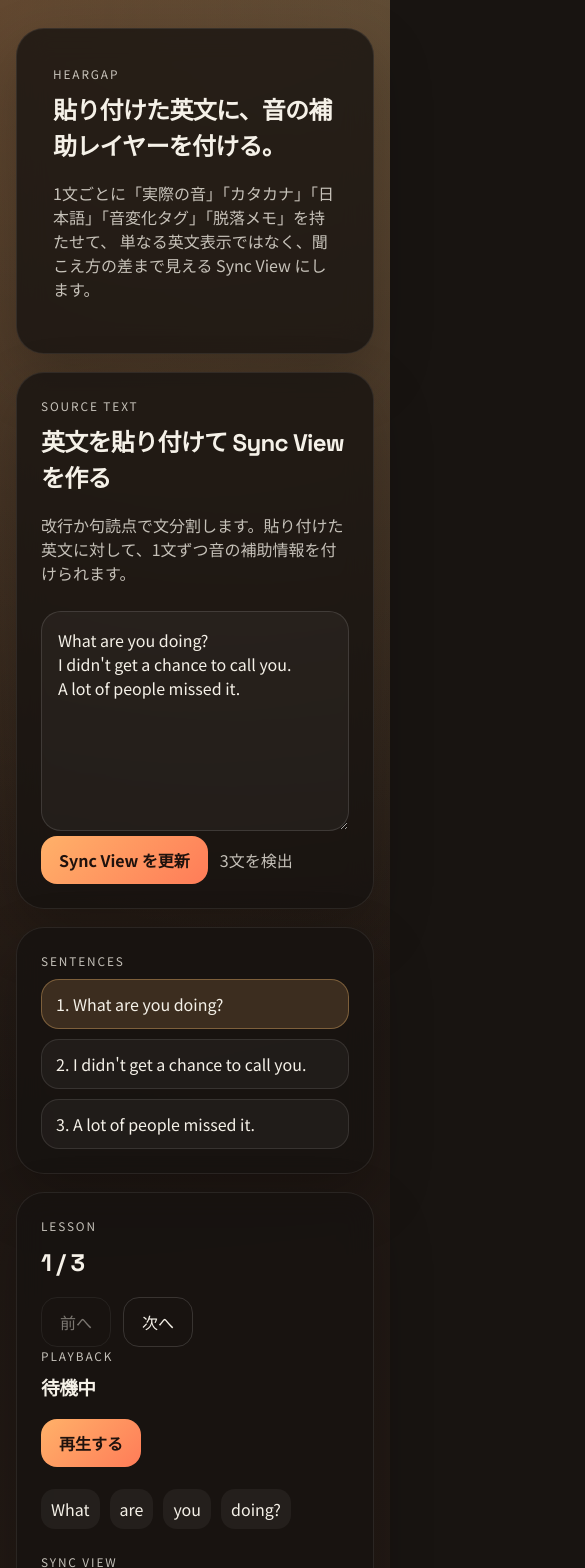
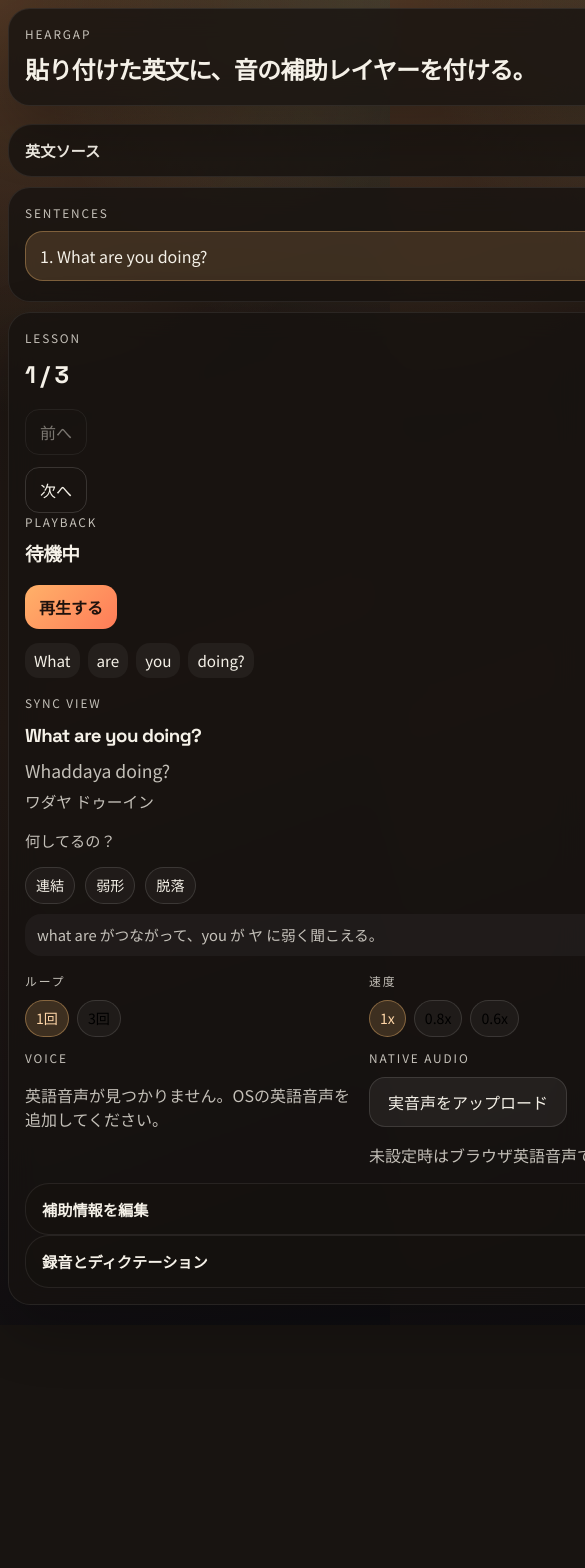
Before and after one commit to summerMK-ops/HearGap, a React (Vite) app: page / in a window 390 px wide. Shown: the top 1568 px of the page, 585 px wide, since content can reach past the window. After the commit the page ends 1325 px from the top, so only its background shows below. Built offline with nearby package versions, Linux system fonts and the light colour scheme.

Commit message:
Optimize mobile layout for single-screen usage

```diff
--- a/src/App.jsx
+++ b/src/App.jsx
@@ -466,7 +466,7 @@ const pickEnglishVoice = (voices, preferredVoiceURI) => {
 
 function EditorCard({ text, onTextChange, onApply, sentenceCount }) {
   return (
-    <section className="card">
+    <section className="card compact-card">
       <p className="section-label">Source Text</p>
       <h2>英文を貼り付けて Sync View を作る</h2>
       <p className="muted">
@@ -490,7 +490,7 @@ function EditorCard({ text, onTextChange, onApply, sentenceCount }) {
 
 function SentenceRail({ sentences, activeIndex, onSelect }) {
   return (
-    <section className="card">
+    <section className="card compact-card">
       <p className="section-label">Sentences</p>
       <div className="sentence-rail">
         {sentences.map((sentence, index) => (
@@ -606,6 +606,8 @@ function PracticePanel({
   const [recordedUrl, setRecordedUrl] = useState("");
   const [englishVoices, setEnglishVoices] = useState([]);
   const [englishVoice, setEnglishVoice] = useState(null);
+  const [helperOpen, setHelperOpen] = useState(false);
+  const [toolsOpen, setToolsOpen] = useState(false);
   const mediaRecorderRef = useRef(null);
   const chunksRef = useRef([]);
   const timeoutRef = useRef([]);
@@ -867,17 +869,6 @@ function PracticePanel({
         {helper.notes ? <p className="helper-notes">{helper.notes}</p> : null}
       </div>
 
-      <section className="helper-card">
-        <p className="section-label">Helper Editor</p>
-        <h3>カタカナ・脱落・日本語をこの文に付ける</h3>
-        <div className="editor-actions helper-actions">
-          <button className="ghost-button" onClick={onAutoFill}>
-            自動補助を再生成
-          </button>
-        </div>
-        <HelperEditor helper={helper} onChange={onHelperChange} />
-      </section>
-
       <div className="control-grid">
         <div>
           <p className="control-label">ループ</p>
@@ -935,7 +926,27 @@ function PracticePanel({
         </div>
       </div>
 
-      <div className="lesson-layout bottom">
+      <details className="mobile-panel helper-panel" open={helperOpen} onToggle={(event) => setHelperOpen(event.currentTarget.open)}>
+        <summary className="panel-summary">
+          <span>補助情報を編集</span>
+          <span>{helperOpen ? "閉じる" : "開く"}</span>
+        </summary>
+        <section className="helper-card helper-card-open">
+          <div className="editor-actions helper-actions">
+            <button className="ghost-button" onClick={onAutoFill}>
+              自動補助を再生成
+            </button>
+          </div>
+          <HelperEditor helper={helper} onChange={onHelperChange} />
+        </section>
+      </details>
+
+      <details className="mobile-panel tools-panel" open={toolsOpen} onToggle={(event) => setToolsOpen(event.currentTarget.open)}>
+        <summary className="panel-summary">
+          <span>録音とディクテーション</span>
+          <span>{toolsOpen ? "閉じる" : "開く"}</span>
+        </summary>
+        <div className="lesson-layout bottom compact-tools">
           <div className="card inner-card">
             <p className="section-label">Shadowing</p>
             <h3>録音して比較する</h3>
@@ -973,6 +984,7 @@ function PracticePanel({
             ) : null}
           </div>
         </div>
+      </details>
     </section>
   );
 }
@@ -992,6 +1004,7 @@ export default function App() {
   });
   const [activeIndex, setActiveIndex] = useState(0);
   const [audioBySentence, setAudioBySentence] = useState({});
+  const [sourceOpen, setSourceOpen] = useState(false);
 
   const sentences = useMemo(() => splitIntoSentences(appliedText), [appliedText]);
   const draftSentences = useMemo(() => splitIntoSentences(sourceText), [sourceText]);
@@ -1049,12 +1062,18 @@ export default function App() {
 
       <div className="workspace-grid">
         <div className="workspace-sidebar">
+          <details className="mobile-panel source-panel" open={sourceOpen} onToggle={(event) => setSourceOpen(event.currentTarget.open)}>
+            <summary className="panel-summary">
+              <span>英文ソース</span>
+              <span>{sourceOpen ? "閉じる" : "開く"}</span>
+            </summary>
             <EditorCard
               text={sourceText}
               onTextChange={setSourceText}
               onApply={applySourceText}
               sentenceCount={draftSentences.length}
             />
+          </details>
           <SentenceRail sentences={sentences} activeIndex={activeIndex} onSelect={setActiveIndex} />
         </div>
 
--- a/src/styles.css
+++ b/src/styles.css
@@ -357,6 +357,47 @@ textarea {
   margin-top: 24px;
 }
 
+.mobile-panel {
+  border: 1px solid rgba(255, 255, 255, 0.08);
+  border-radius: 24px;
+  background: rgba(22, 18, 16, 0.78);
+}
+
+.mobile-panel[open] {
+  padding-bottom: 8px;
+}
+
+.panel-summary {
+  list-style: none;
+  display: flex;
+  align-items: center;
+  justify-content: space-between;
+  gap: 12px;
+  padding: 16px 18px;
+  cursor: pointer;
+  color: #f5f1e8;
+  font-weight: 600;
+}
+
+.panel-summary::-webkit-details-marker {
+  display: none;
+}
+
+.compact-card {
+  box-shadow: none;
+}
+
+.helper-card-open {
+  margin-top: 0;
+  border-top: 0;
+  padding: 0 18px 18px;
+}
+
+.compact-tools {
+  margin-top: 0;
+  padding: 0 18px 18px;
+}
+
 .helper-card {
   margin-top: 24px;
   padding: 18px 0 0;
@@ -430,23 +471,168 @@ textarea {
     grid-template-columns: 1fr;
   }
 
+  .screen {
+    width: min(100%, calc(100% - 16px));
+    padding: 8px 0 20px;
+  }
+
+  .hero {
+    padding: 18px;
+  }
+
+  .hero-copy {
+    font-size: 0.92rem;
+    margin: 8px 0 0;
+  }
+
+  .card {
+    padding: 16px;
+    border-radius: 22px;
+  }
+
+  .workspace-grid {
+    gap: 10px;
+  }
+
+  .workspace-sidebar {
+    gap: 10px;
+  }
+
+  .source-panel .card {
+    border: 0;
+    background: transparent;
+    padding-top: 0;
+  }
+
+  .sentence-rail {
+    display: flex;
+    gap: 8px;
+    overflow-x: auto;
+    padding-bottom: 4px;
+    scroll-snap-type: x proximity;
+  }
+
+  .sentence-chip {
+    min-width: 220px;
+    flex: 0 0 auto;
+    scroll-snap-align: start;
+  }
+
+  .player-top {
+    flex-direction: row;
+    align-items: center;
+  }
+
+  .player-bar {
+    margin-top: 14px;
+    gap: 8px;
+  }
+
+  .word {
+    padding: 6px 9px;
+    font-size: 0.95rem;
+  }
+
+  .sync-panel {
+    margin-top: 16px;
+  }
+
+  .heard-as {
+    margin-top: 8px;
+    font-size: 1.1rem;
+  }
+
+  .kana-line {
+    margin: 0 0 10px;
+    font-size: 0.98rem;
+  }
+
+  .ipa-line {
+    margin: -2px 0 10px;
+    font-size: 0.88rem;
+  }
+
+  .translation {
+    font-size: 0.95rem;
+  }
+
+  .helper-notes {
+    margin-top: 10px;
+    padding: 10px 12px;
+    font-size: 0.92rem;
+  }
+
   .control-grid {
-    grid-template-columns: 1fr;
+    grid-template-columns: repeat(2, minmax(0, 1fr));
+    gap: 12px;
+    margin-top: 16px;
   }
 
   .helper-grid {
     grid-template-columns: 1fr;
   }
 
+  .option-row {
+    gap: 8px;
+  }
+
+  .option,
+  .chip,
+  .badge {
+    padding: 7px 10px;
+    font-size: 0.88rem;
+  }
+
+  .voice-select,
+  .text-input,
+  textarea {
+    padding: 12px;
+    border-radius: 14px;
+  }
+
+  textarea {
+    min-height: 110px;
+  }
+
+  .source-textarea {
+    min-height: 140px;
+  }
+
+  .inner-card {
+    padding: 16px;
+  }
+
   .lesson-card,
   .review-item,
-  .player-top {
-    flex-direction: column;
-    align-items: flex-start;
-  }
-
   .lesson-meta,
   .review-meta {
     align-items: flex-start;
   }
 }
+
+@media (max-width: 560px) {
+  .hero-copy {
+    display: none;
+  }
+
+  .control-grid {
+    grid-template-columns: 1fr 1fr;
+  }
+
+  .panel-summary {
+    padding: 14px 16px;
+    font-size: 0.95rem;
+  }
+
+  .primary-button,
+  .ghost-button {
+    padding: 10px 14px;
+    border-radius: 14px;
+  }
+
+  .player-top,
+  .editor-actions {
+    flex-direction: column;
+    align-items: flex-start;
+  }
+}
```
Also changed, not shown: 5 other files (tests, documents, lock files or other folders). Lines whose indentation alone changed are shown as unchanged.
